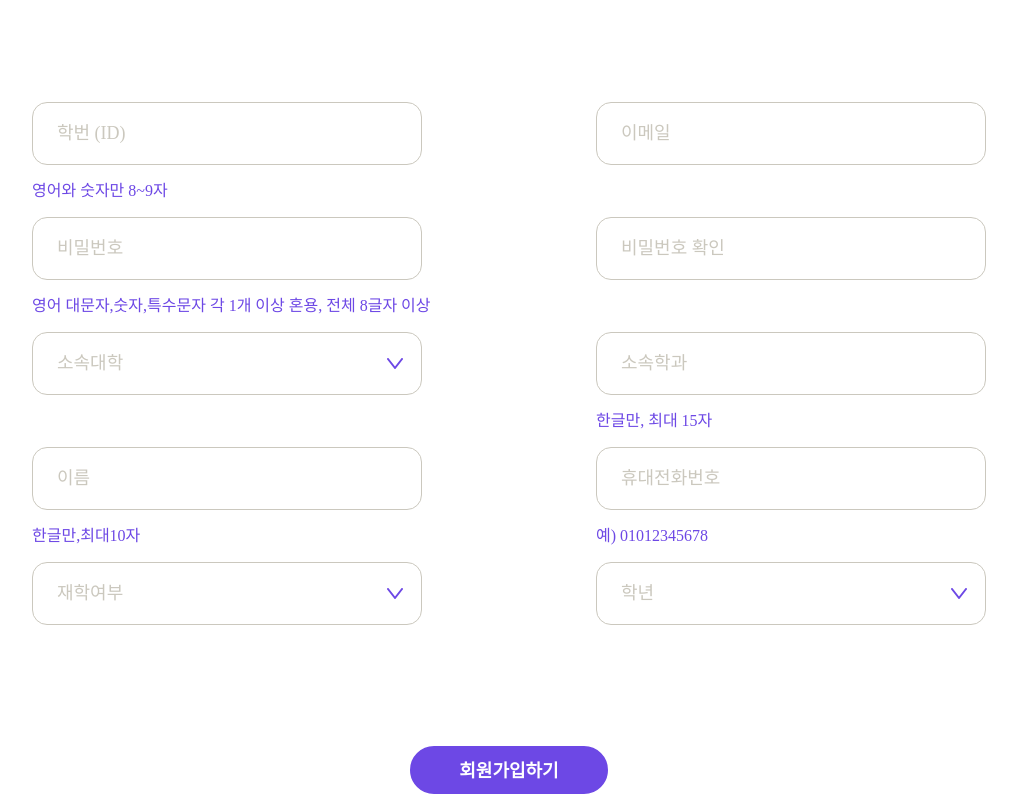
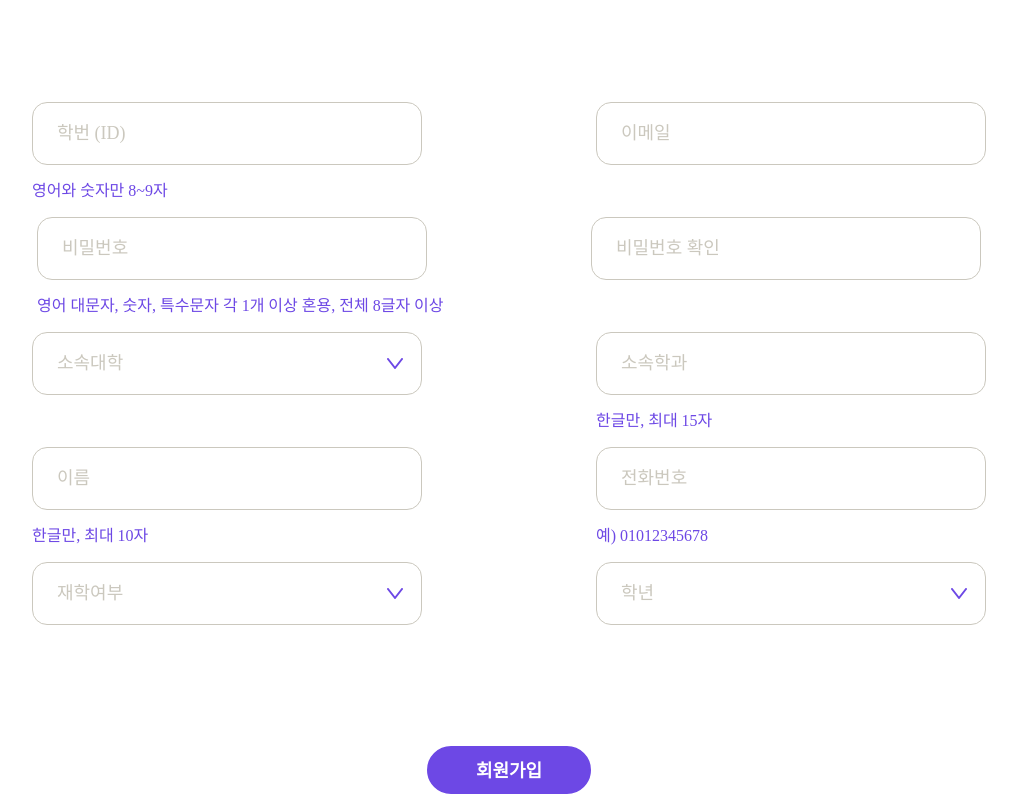
Before and after one commit to kmu-kcc/buddy-frontend, a React (Create React App) app: page /signup in a window 1280 px wide. Shown: the part 242-1036 px from the top of the page, without its empty margins (131-1148 px from the left). Built offline with nearby package versions, Linux system fonts and the light colour scheme; a web font is replaced by a local one.

Commit message:
Fix typos in signup page

```diff
--- a/src/pages/SignUp.tsx
+++ b/src/pages/SignUp.tsx
@@ -1,6 +1,6 @@
 import React, {useCallback, useState} from 'react';
+import styled from 'styled-components';
 import {Input, Select, Button, Box} from '../components';
-import styled from 'styled-components';
 import {Buddy} from '../components/icons';
 
 const Text = styled.p`
@@ -8,6 +8,7 @@ const Text = styled.p`
   font-size: 16px;
   font-weight: 300;
   line-height: 20px;
+  white-space: nowrap;
 `;
 
 export const SignUp: React.FC = () => {
@@ -40,9 +41,9 @@ export const SignUp: React.FC = () => {
           </Box>
         </Box>
         <Box isFlex>
-          <Box width='400px'>
+          <Box width='390px'>
             <Input width='390px' height='63px' value={password} onChange={handleInputChange(setPassword)} type='password' placeholder='비밀번호' />
-            <Text>영어 대문자,숫자,특수문자 각 1개 이상 혼용, 전체 8글자 이상</Text>
+            <Text>영어 대문자, 숫자, 특수문자 각 1개 이상 혼용, 전체 8글자 이상</Text>
           </Box>
           <Box ml='164px'>
             <Input width='390px' height='63px' value={passwordCheck} onChange={handleInputChange(setPasswordCheck)} type='password' placeholder='비밀번호 확인' />
@@ -74,10 +75,10 @@ export const SignUp: React.FC = () => {
         <Box isFlex>
           <Box>
             <Input width='390px' height='63px' value={id} onChange={handleInputChange(setId)} placeholder='이름' />
-            <Text>한글만,최대10자</Text>
+            <Text>한글만, 최대 10자</Text>
           </Box>
           <Box ml='174px'>
-            <Input width='390px' height='63px' value={phoneNumber} onChange={handleInputChange(setPhoneNumber)} type='tel' placeholder='휴대전화번호' />
+            <Input width='390px' height='63px' value={phoneNumber} onChange={handleInputChange(setPhoneNumber)} type='tel' placeholder='전화번호' />
             <Text>예) 01012345678</Text>
           </Box>
         </Box>
@@ -104,7 +105,7 @@ export const SignUp: React.FC = () => {
         <Box isFlex mt='71px' height='20px'>
           <Text></Text>
         </Box>
-        <Button mt='30px'>회원가입하기</Button>
+        <Button mt='30px'>회원가입</Button>
       </Box>
     </Box>
   );
```
